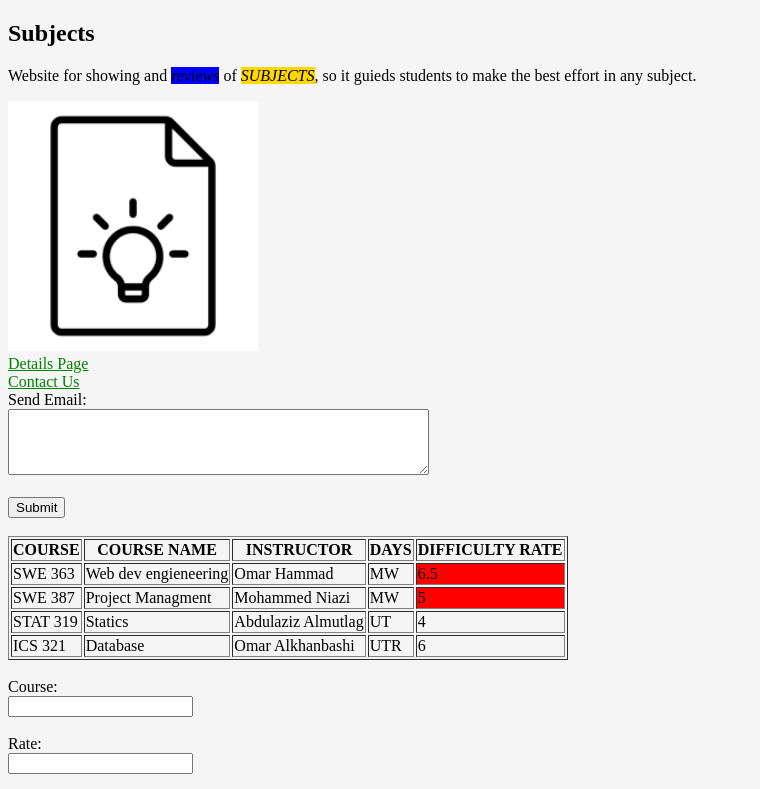
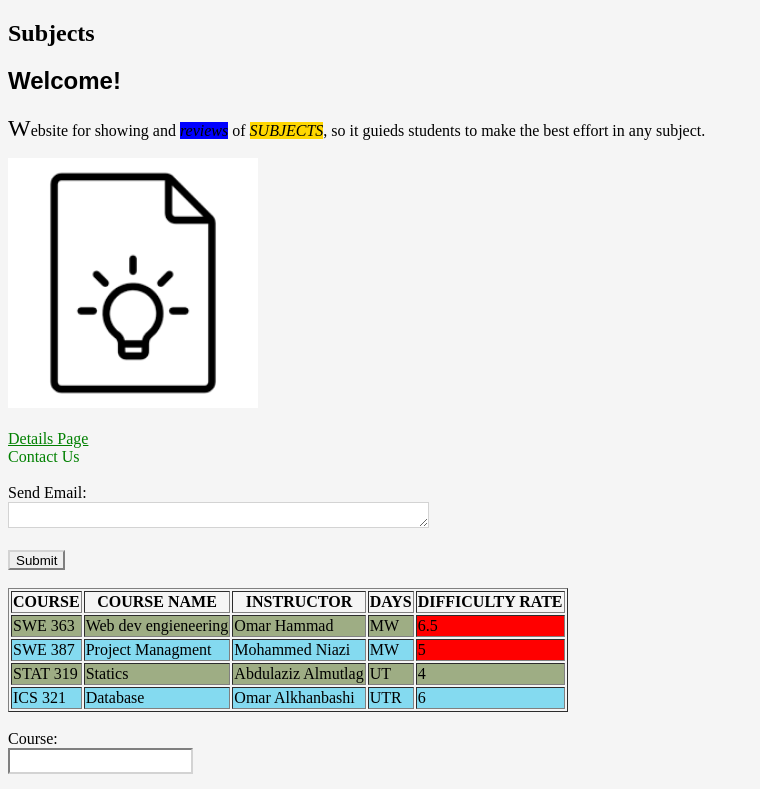
Before and after one commit to Sultan-ALkhelafi/swe-363-231, a plain HTML site: page PersonalBlog.html in a window 1280 px wide. Shown: the top 789 px of the page, without its empty margins (0-760 px from the left). Drawn offline with Linux system fonts and the light colour scheme.

Commit message:
CSS Ex2 Q3

```diff
--- a/PersonalBlog.html
+++ b/PersonalBlog.html
@@ -16,6 +16,7 @@
 
     <section>
     <h1> Subjects </h1>
+    <h2>Welcome!</h2>
     <p> Website for showing  and <em>reviews</em> of <em id="the_most_important">Subjects</em>, so it guieds students to make the best effort in any subject. </p>
     </section>
 
@@ -28,22 +29,20 @@
 
         <!--Esersise 2-->
 
+        <br>
+        <nav  class="main-nav">
+                <li class="navitem"><a id="Details" href="Details page.html">
+            Details Page
+          </a></li>
 
-        <nav>
-        <a href="Details page.html">
-            Details Page
-          </a>
-          <br>
 
 
           <section>
-            <a href="http://www.kfupm.edu.sa/Default.aspx">
-                Contact Us
-              </a>
+            <li class="navitem"><a href="http://www.kfupm.edu.sa/Default.aspx">Contact Us</a></li>
             </section>
-
         </nav>
 
+        <br>
 
 
 <!--Exresise 3-->
@@ -145,7 +144,7 @@
                 <label for="lname">Last name:</label><br>
                 <input type="text" id="lname" name="lname"><br><br>
                 <label for="email">Email:</label><br>
-                <input type="email" id="email" name="email" autocomplete="off"><br><br>
+                <input type="email" id="email" name="message" autocomplete="off"><br><br>
               </form>
 
               <label for="phone">Enter a phone number: </label><br>
--- a/style.css
+++ b/style.css
@@ -24,3 +24,64 @@ em{
     text-transform: uppercase;
     background-color: gold;
 }
+
+h2{
+    font-family: sans-serif ;
+}
+
+h1, h2, h3, h4, h5, h6 {
+    text-transform: capitalize;
+  }
+
+  h2 + p:first-letter {
+    font-size: x-large;
+  }
+
+  table tr:hover {
+    background-color: lightgrey;
+  }
+
+  table tr:hover td {
+    background-color: inherit;
+  }
+
+li.navitem {
+    display: inline;
+    text-decoration: none;
+}
+li.navitem a{
+    text-decoration: none;
+}
+
+#Details{
+      text-decoration: underline;
+}
+
+/* Apply alternating background colors to table rows */
+table tbody tr:nth-child(odd) {
+    background-color: #9ead84;
+  }
+
+  table tbody tr:nth-child(even) {
+    background-color: #84daf0;
+  }
+
+  ::selection {
+    background-color: #ffcc00;
+    color: #000;
+  }
+a:hover {
+    cursor: default ;
+  }
+body a:hover:not(nav a) {
+    cursor: pointer ;
+  }
+
+  input, textarea{
+      height: 20px;
+      border-color: lightgrey;
+  }
+
+  input[name="message"] {
+    height: 50px;
+  }
```
